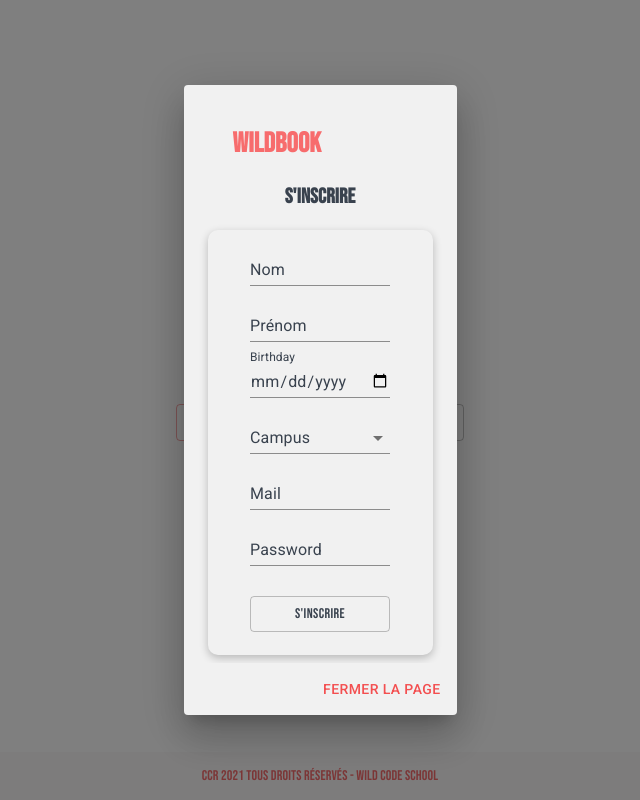
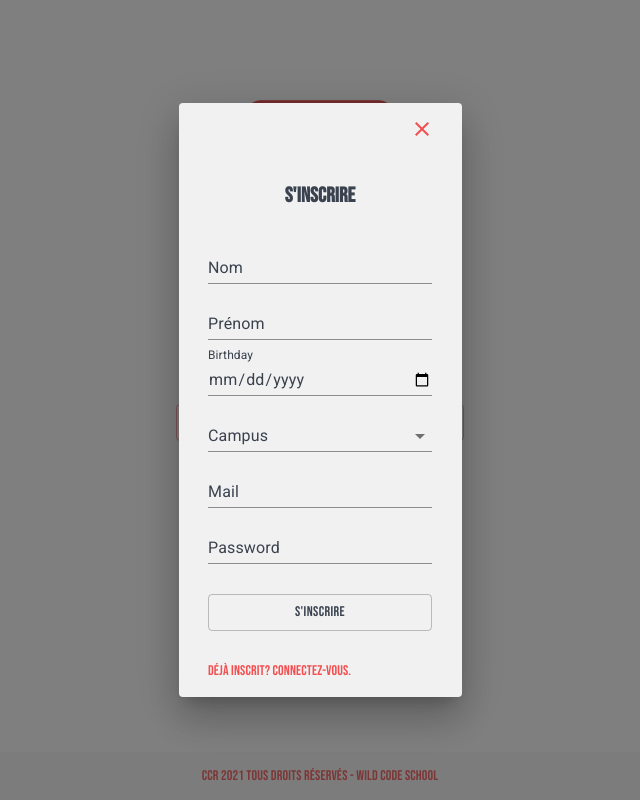
Before and after one commit to yoann-labbe/bdx-wildbook, a React (Create React App) app in the folder wildbook/: page /welcome in a window 1280 px wide. Both pictures are taken after a click on the button "CRÉER UN COMPTE". Shown: the whole page, without its empty margins (320-960 px from the left). Built offline with nearby package versions, Linux system fonts and the light colour scheme.

Commit message:
Connexion entre profil et load

```diff
--- a/wildbook/src/App.js
+++ b/wildbook/src/App.js
@@ -13,6 +13,7 @@ import CssBaseline from "@material-ui/core/CssBaseline";
 import UserContext from "./context/user";
 import axios from "axios";
 import Minimal from "./layouts/Minimal/Minimal";
+import Popupload from "./view/Login/Popupload";
 
 function App() {
   const [connectedUser, setConnectedUser] = useState({});
@@ -79,8 +80,7 @@ function App() {
                 </Main>
               )}
             />
-
-            <Route
+            {/*<Route
               exact
               path="/load"
               render={() => (
@@ -88,7 +88,7 @@ function App() {
                   <Load />
                 </Main>
               )}
-            />
+              />*/}
             <Route
               exact
               path="/profile/users/:id"
@@ -98,7 +98,7 @@ function App() {
                 </Main>
               )}
             />
-            <Route
+            {/*<Route
               exact
               path="/load"
               render={() => (
@@ -106,8 +106,8 @@ function App() {
                   <Load />
                 </Main>
               )}
-            />
-            <Route
+            />*/}
+            {/*<Route
               exact
               path="/account"
               render={() => (
@@ -115,7 +115,7 @@ function App() {
                   <CreateAccount />
                 </Main>
               )}
-            />
+            />*/}
             <Route
               exact
               path="/newpage"
--- a/wildbook/src/layouts/components/Header/SearchBar.jsx
+++ b/wildbook/src/layouts/components/Header/SearchBar.jsx
@@ -6,15 +6,14 @@ import { useHistory } from "react-router";
 
 import { makeStyles } from "@material-ui/core";
 
-{
-  /*const useStyles = makeStyles(() => ({
-    SearchBar : {
-        widht : "100px",
-        height :"80px",
-        padding : "10px",
-    }
-})); */
-}
+const useStyles = makeStyles(() => ({
+  SearchBar: {
+    widht: "100px",
+    height: "80px",
+    padding: "10px",
+  },
+}));
+
 export default function SearchBar() {
   const [open, setOpen] = React.useState(false);
   const [options, setOptions] = React.useState([]);
--- a/wildbook/src/view/Login/CreateAccount.jsx
+++ b/wildbook/src/view/Login/CreateAccount.jsx
@@ -6,16 +6,18 @@ import {
   Box,
   FormControl,
   InputLabel,
+  Link,
   MenuItem,
   Select,
 } from "@material-ui/core";
 import axios from "axios";
+import { useHistory } from "react-router";
 
 const useStyles = makeStyles((theme) => ({
   root: {
     "& > *": {
       margin: theme.spacing(1),
-      width: "25ch",
+      width: "40ch",
       display: "flex",
       flexDirection: "column",
       fontFamily: "Bebas Neue",
@@ -25,11 +27,9 @@ const useStyles = makeStyles((theme) => ({
     border: "2px primary solid",
     display: "flex",
     justifyContent: "center",
-    height: "425px",
-    width: "225px",
+    width: "235px",
     margin: "auto",
     marginTop: "10px",
-    boxShadow: "rgba(0, 0, 0, 0.24) 0px 3px 8px",
     borderRadius: "10px",
   },
   click2: {
@@ -48,8 +48,9 @@ const useStyles = makeStyles((theme) => ({
   },
 }));
 
-export default function CreateAccount() {
+export default function CreateAccount({ switchFromRegisterToLogin }) {
   const classes = useStyles();
+  const history = useHistory();
 
   const [form, setForm] = useState({
     firstName: "",
@@ -69,17 +70,19 @@ export default function CreateAccount() {
       "https://wildbook-api.herokuapp.com/users",
       form
     );
+
     console.log(
       "🚀 ~ file: CreateAccount.jsx ~ line 69 ~ handleClick ~ user",
       user.data
     );
+    switchFromRegisterToLogin();
   };
 
   return (
     <Fragment>
-      <div>
+      {/*<div>
         <h1 className={classes.wb2}>WILDBOOK</h1>
-      </div>
+      </div>*/}
       <div>
         <h2 className={classes.inscript}>S'inscrire</h2>
       </div>
@@ -173,6 +176,11 @@ export default function CreateAccount() {
             >
               S'inscrire
             </Button>
+            <div className="">
+              <Link className="" to="">
+                Déjà inscrit? Connectez-vous.
+              </Link>
+            </div>
           </form>
         </div>
       </Box>
--- a/wildbook/src/view/Login/Load.jsx
+++ b/wildbook/src/view/Login/Load.jsx
@@ -1,4 +1,4 @@
-import React, { useState } from "react";
+import React, { useEffect, useState } from "react";
 import axios from "axios";
 import { makeStyles } from "@material-ui/core/styles";
 import TextField from "@material-ui/core/TextField";
@@ -6,11 +6,14 @@ import Button from "@material-ui/core/Button";
 import Box from "@material-ui/core/Box";
 import { Dialog, Slide, Tooltip } from "@material-ui/core";
 import Popupload from "./Popupload";
+import { useHistory } from "react-router";
+import { PinDropSharp } from "@material-ui/icons";
+
 const useStyles = makeStyles((theme) => ({
   root: {
     "& > *": {
       margin: theme.spacing(1),
-      width: "25ch",
+      width: "35ch",
       display: "flex",
       flexDirection: "column",
     },
@@ -19,17 +22,19 @@ const useStyles = makeStyles((theme) => ({
     border: "2px primary solid",
     display: "flex",
     justifyContent: "center",
-    height: "225px",
-    width: "225px",
+    height: "250px",
+    width: "260px",
     margin: "auto",
-    marginTop: "10px",
-    boxShadow: "rgba(0, 0, 0, 0.24) 0px 3px 8px",
     borderRadius: "10px",
+  },
+  click: {
+    marginTop: "35px",
   },
 }));
 
 export default function Load() {
   const classes = useStyles();
+  const history = useHistory();
 
   const [form, setForm] = useState({
     email: "",
@@ -46,8 +51,10 @@ export default function Load() {
         "https://wildbook-api.herokuapp.com/users/login",
         form
       );
+
       console.log(token.data);
       localStorage.setItem("userToken", token.data.access_token);
+      history.push("/");
     } catch (e) {
       //ici afficher un message d'erreur  à l'utilisateur
     }
@@ -72,9 +79,15 @@ export default function Load() {
           value={form.password}
           onChange={handleChange}
         />
-        <Button id="click" variant="contained" onClick={handleConnection}>
+
+        <Button
+          className={classes.click}
+          variant="contained"
+          onClick={handleConnection}
+        >
           Connexion
         </Button>
+
         <Tooltip>
           <Button>Mot de passe oublié ?</Button>
         </Tooltip>
--- a/wildbook/src/view/Login/Login.jsx
+++ b/wildbook/src/view/Login/Login.jsx
@@ -31,15 +31,21 @@ function Login() {
   const [open, setOpen] = React.useState(false);
   const [openAccount, setOpenAccount] = React.useState(false);
 
-
-  {/*const handleClickOpen = () => {
+  {
+    /*const handleClickOpen = () => {
     setOpen(true);
-  };*/}
+  };*/
+  }
   const handleClose = () => {
     setOpen(false);
   };
   const handleCloseAccount = () => {
     setOpenAccount(false);
+  };
+
+  const switchFromRegisterToLogin = () => {
+    setOpenAccount(false);
+    setOpen(true);
   };
 
   return (
@@ -71,6 +77,7 @@ function Login() {
       <Popupaccount
         openAccount={openAccount}
         handleCloseAccount={handleCloseAccount}
+        switchFromRegisterToLogin={switchFromRegisterToLogin}
       />
     </div>
   );
--- a/wildbook/src/view/Login/Popupaccount.jsx
+++ b/wildbook/src/view/Login/Popupaccount.jsx
@@ -3,15 +3,27 @@ import Button from "@material-ui/core/Button";
 import Dialog from "@material-ui/core/Dialog";
 import DialogActions from "@material-ui/core/DialogActions";
 import Slide from "@material-ui/core/Slide";
+import CreateAccount from "./CreateAccount";
+import { DialogContent, makeStyles } from "@material-ui/core";
+import CloseIcon from "@material-ui/icons/Close";
 
-import CreateAccount from "./CreateAccount";
-import { DialogContent } from "@material-ui/core";
+const useStyles = makeStyles((theme) => ({
+  modif2: {
+    display: "flex",
+    justifyContent: "flex-end",
+  },
+}));
 
 const Transition = React.forwardRef(function Transition(props, ref) {
   return <Slide direction="up" ref={ref} {...props} />;
 });
 
-export default function Popupaccount({ openAccount, handleCloseAccount }) {
+export default function Popupaccount({
+  openAccount,
+  handleCloseAccount,
+  switchFromRegisterToLogin,
+}) {
+  const classes = useStyles();
   return (
     <div>
       <Dialog
@@ -20,14 +32,18 @@ export default function Popupaccount({ openAccount, handleCloseAccount }) {
         keepMounted
         onClose={handleCloseAccount}
       >
+        <div className={classes.modif2}>
+          <DialogActions>
+            <Button onClick={handleCloseAccount} color="primary">
+              <CloseIcon />
+            </Button>
+          </DialogActions>
+        </div>
         <DialogContent>
-          <CreateAccount />
+          <CreateAccount
+            switchFromRegisterToLogin={switchFromRegisterToLogin}
+          />
         </DialogContent>
-        <DialogActions>
-          <Button onClick={handleCloseAccount} color="primary">
-            Fermer la page
-          </Button>
-        </DialogActions>
       </Dialog>
     </div>
   );
--- a/wildbook/src/view/Login/Popupload.jsx
+++ b/wildbook/src/view/Login/Popupload.jsx
@@ -4,13 +4,22 @@ import Dialog from "@material-ui/core/Dialog";
 import DialogActions from "@material-ui/core/DialogActions";
 import Slide from "@material-ui/core/Slide";
 import Load from "./Load";
-import { DialogContent } from "@material-ui/core";
+import { DialogContent, makeStyles } from "@material-ui/core";
+import CloseIcon from "@material-ui/icons/Close";
+
+const useStyles = makeStyles((theme) => ({
+  modif: {
+    display: "flex",
+    justifyContent: "flex-end",
+  },
+}));
 
 const Transition = React.forwardRef(function Transition(props, ref) {
   return <Slide direction="up" ref={ref} {...props} />;
 });
 
 export default function Popupload({ open, handleClose }) {
+  const classes = useStyles();
   return (
     <div>
       <Dialog
@@ -21,14 +30,16 @@ export default function Popupload({ open, handleClose }) {
         aria-labelledby="alert-dialog-slide-title"
         aria-describedby="alert-dialog-slide-description"
       >
+        <div className={classes.modif}>
+          <DialogActions>
+            <Button onClick={handleClose} color="primary">
+              <CloseIcon />
+            </Button>
+          </DialogActions>
+        </div>
         <DialogContent>
           <Load />
         </DialogContent>
-        <DialogActions>
-          <Button onClick={handleClose} color="primary">
-            Fermer la page
-          </Button>
-        </DialogActions>
       </Dialog>
     </div>
   );
```
